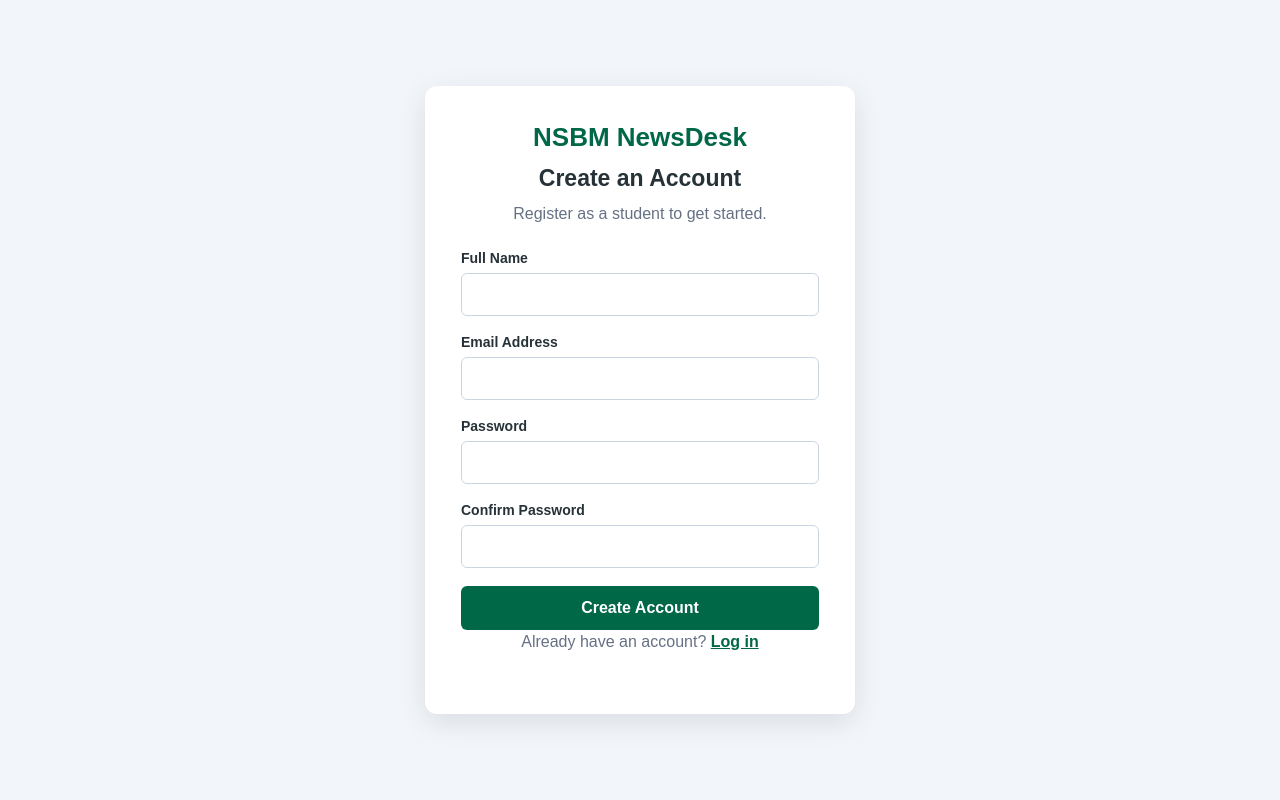
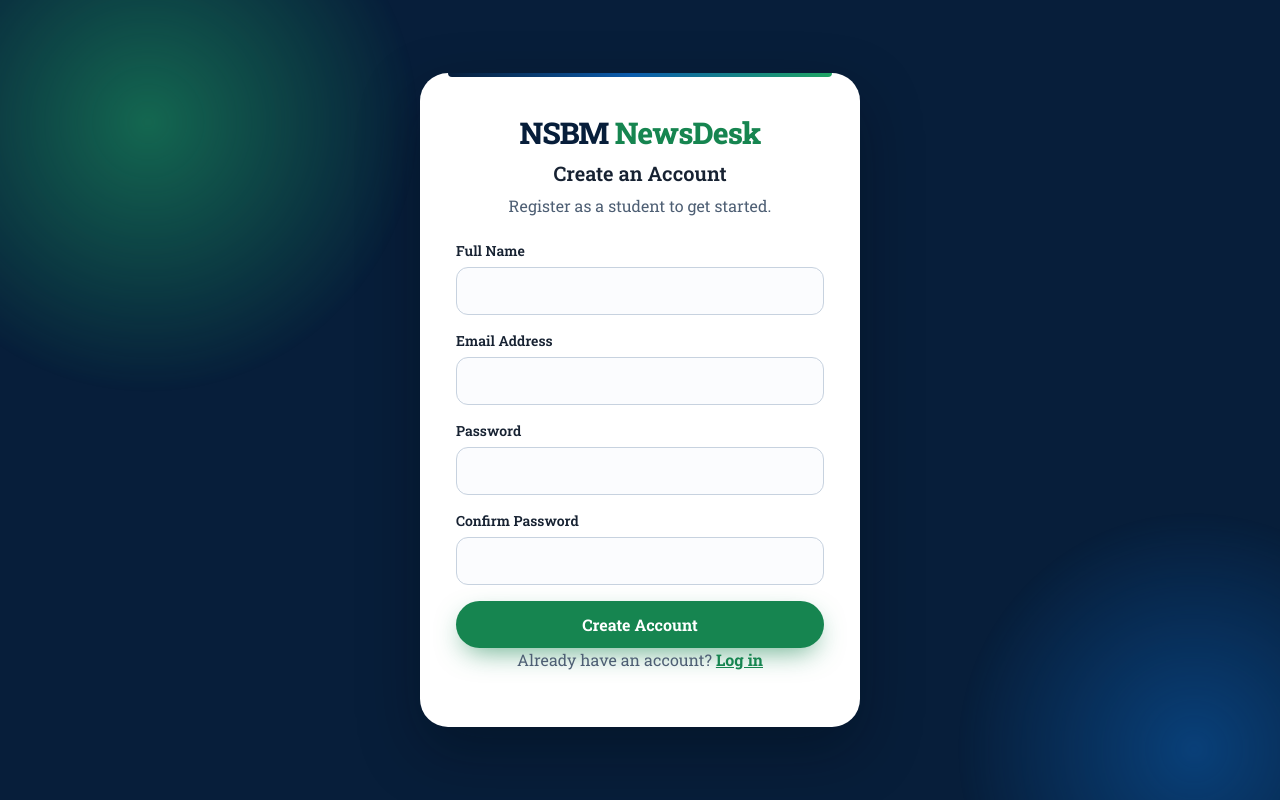
Before and after one commit to minurisiyara/NSBM-NewsDesk, a PHP site: page /pages/auth/register.php in a window 1280 px wide. Run offline with PHP 8.4, Linux system fonts and the light colour scheme.

Commit message:
Polish auth page heading styling

```diff
--- a/assets/css/auth.css
+++ b/assets/css/auth.css
@@ -1,3 +1,4 @@
+@import url('https://fonts.googleapis.com/css2?family=Roboto+Slab:wght@400;500;600;700;800&display=swap');
 
 * {
     box-sizing: border-box;
@@ -6,47 +7,129 @@
 }
 
 body {
-    font-family: Arial, sans-serif;
-    background: #f2f5f9;
+    font-family: "Roboto Slab", Georgia, serif;
     min-height: 100vh;
     display: flex;
     justify-content: center;
     align-items: center;
-    padding: 24px;
-    color: #263238;
+    padding: 28px;
+    color: #172232;
+    background: #071E3A;
+    overflow: hidden;
+    position: relative;
+}
+
+/* Living campus wash, like the homepage hero scrim */
+body::before,
+body::after {
+    content: "";
+    position: fixed;
+    border-radius: 50%;
+    pointer-events: none;
+    filter: blur(2px);
+    z-index: 0;
+}
+
+body::before {
+    width: 520px;
+    height: 520px;
+    left: -140px;
+    top: -160px;
+    background: radial-gradient(circle, rgba(31, 164, 99, 0.55), transparent 68%);
+    animation: orbDrift 14s ease-in-out infinite;
+}
+
+body::after {
+    width: 460px;
+    height: 460px;
+    right: -120px;
+    bottom: -160px;
+    background: radial-gradient(circle, rgba(11, 92, 173, 0.55), transparent 68%);
+    animation: orbDrift 18s ease-in-out infinite reverse;
+}
+
+@keyframes orbDrift {
+    0%,
+    100% {
+        transform: translate3d(0, 0, 0) scale(1);
+    }
+    50% {
+        transform: translate3d(28px, 22px, 0) scale(1.08);
+    }
+}
+
+@keyframes cardIn {
+    from {
+        opacity: 0;
+        transform: translateY(22px) scale(0.98);
+    }
+    to {
+        opacity: 1;
+        transform: none;
+    }
+}
+
+.auth-container,
+.dashboard-container {
+    position: relative;
+    z-index: 1;
+    width: 100%;
 }
 
 .auth-container {
     background: #ffffff;
-    width: 100%;
-    max-width: 430px;
-    padding: 36px;
-    border-radius: 12px;
-    box-shadow: 0 8px 28px rgba(0, 0, 0, 0.10);
+    max-width: 440px;
+    padding: 40px 36px 32px;
+    border-radius: 28px;
+    box-shadow: 0 24px 60px rgb(2 8 18 / 0.35);
+    animation: cardIn 0.7s cubic-bezier(0.22, 1, 0.36, 1) both;
 }
 
-.auth-container h1 {
-    color: #006747;
-    text-align: center;
-    font-size: 26px;
-    margin-bottom: 12px;
+.auth-container::before {
+    content: "";
+    position: absolute;
+    left: 28px;
+    right: 28px;
+    top: 0;
+    height: 4px;
+    border-radius: 0 0 8px 8px;
+    background: linear-gradient(90deg, #071E3A 0%, #0B5CAD 48%, #1FA463 100%);
 }
 
-.auth-container h2 {
+.auth-container h1,
+.dashboard-card h1 {
     text-align: center;
-    margin-bottom: 10px;
-    font-size: 23px;
+    font-size: 30px;
+    font-weight: 800;
+    letter-spacing: -0.03em;
+    margin-bottom: 8px;
+    color: #071E3A;
 }
 
-.auth-container > p {
+.auth-container h1 span,
+.dashboard-card h1 span {
+    color: #168550;
+}
+
+.auth-container h2,
+.dashboard-card h2 {
     text-align: center;
-    color: #667085;
-    margin-bottom: 24px;
-    line-height: 1.5;
+    margin-bottom: 8px;
+    font-size: 20px;
+    font-weight: 600;
+    color: #172232;
+}
+
+.auth-container > p,
+.dashboard-card p {
+    text-align: center;
+    color: #4E5F74;
+    margin-bottom: 22px;
+    line-height: 1.55;
 }
 
 .form-group {
-    margin-bottom: 18px;
+    margin-bottom: 16px;
 }
 
 .form-group label {
@@ -58,43 +141,115 @@ body {
 
 .form-group input {
     width: 100%;
-    padding: 12px;
-    border: 1px solid #cbd5e1;
-    border-radius: 6px;
+    padding: 13px 14px;
+    border: 1.5px solid #C7D2DF;
+    border-radius: 12px;
     font-size: 15px;
+    font-family: inherit;
+    background: #FBFCFE;
+    transition: border-color 0.2s ease, box-shadow 0.2s ease;
 }
 
 .form-group input:focus {
-    outline: 2px solid #00865a;
-    border-color: transparent;
+    outline: none;
+    border-color: #1FA463;
+    box-shadow: 0 0 0 4px rgba(31, 164, 99, 0.16);
 }
 
-.auth-container button {
+.auth-container button,
+.logout-button {
     width: 100%;
-    padding: 13px;
-    background: #006747;
+    padding: 13px 18px;
+    background: #168550;
     color: white;
     border: none;
-    border-radius: 6px;
+    border-radius: 999px;
     font-size: 16px;
-    font-weight: bold;
+    font-weight: 700;
+    font-family: inherit;
     cursor: pointer;
+    box-shadow: 0 10px 28px -8px rgba(22, 133, 80, 0.7);
+    transition: background 0.24s cubic-bezier(0.22, 1, 0.36, 1), transform 0.24s cubic-bezier(0.22, 1, 0.36, 1);
 }
 
-.auth-container button:hover {
-    background: #004d36;
+.auth-container button:hover,
+.logout-button:hover {
+    background: #126A41;
+    transform: translateY(-2px);
 }
 
 .auth-container a {
-    color: #006747;
-    font-weight: bold;
+    color: #168550;
+    font-weight: 700;
+}
+
+.auth-container a:hover {
+    color: #126A41;
 }
 
 .error-message {
-    background: #fff0f0;
-    color: #b42318;
-    padding: 12px;
-    border-radius: 6px;
+    background: #FEF1F0;
+    color: #9C1D14;
+    padding: 12px 14px;
+    border-radius: 12px;
     margin-bottom: 18px;
     font-size: 14px;
 }
+
+.success-message {
+    background: #EDFBF2;
+    color: #126A41;
+    padding: 12px 14px;
+    border-radius: 12px;
+    margin-bottom: 18px;
+    font-size: 14px;
+}
+
+.dashboard-container {
+    max-width: 720px;
+}
+
+.dashboard-card {
+    background: #ffffff;
+    padding: 36px;
+    border-radius: 28px;
+    box-shadow: 0 24px 60px rgb(2 8 18 / 0.35);
+    animation: cardIn 0.7s cubic-bezier(0.22, 1, 0.36, 1) both;
+    position: relative;
+}
+
+.dashboard-card::before {
+    content: "";
+    position: absolute;
+    left: 28px;
+    right: 28px;
+    top: 0;
+    height: 4px;
+    border-radius: 0 0 8px 8px;
+    background: linear-gradient(90deg, #071E3A 0%, #0B5CAD 48%, #1FA463 100%);
+}
+
+.dashboard-card h2 {
+    color: #168550;
+    margin: 8px 0 16px;
+}
+
+.dashboard-card p {
+    text-align: left;
+    margin-bottom: 14px;
+}
+
+.logout-button {
+    width: auto;
+    margin-top: 8px;
+    padding: 12px 22px;
+}
+
+@media (prefers-reduced-motion: reduce) {
+    *,
+    *::before,
+    *::after {
+        animation: none !important;
+        transition: none !important;
+    }
+}
--- a/pages/auth/login.php
+++ b/pages/auth/login.php
@@ -22,7 +22,7 @@ unset($_SESSION['register_success']);
 <body>
 
     <main class="auth-container">
-        <h1>NSBM NewsDesk</h1>
+        <h1>NSBM <span>NewsDesk</span></h1>
         <h2>Welcome Back</h2>
         <p>Log in to your account.</p>
 
--- a/pages/auth/register.php
+++ b/pages/auth/register.php
@@ -19,7 +19,7 @@ unset($_SESSION['register_errors']);
 <body>
 
     <main class="auth-container">
-        <h1>NSBM NewsDesk</h1>
+        <h1>NSBM <span>NewsDesk</span></h1>
         <h2>Create an Account</h2>
         <p>Register as a student to get started.</p>
 
```
